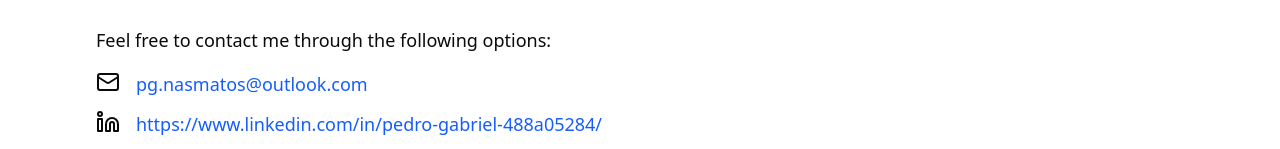
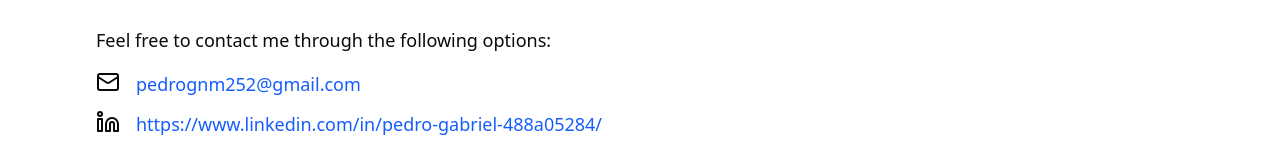
Before and after one commit to LPeter-nm/portfolio_version_2026_1, a Next.js app: page /en in a window 1280 px wide. Both pictures are taken after a click on the button "Contact". Shown: the part 151-300 px from the top of the page. Built offline with nearby package versions, Linux system fonts and the light colour scheme.

Commit message:
enhancement: changing email

```diff
--- a/src/components/sections/contact.tsx
+++ b/src/components/sections/contact.tsx
@@ -15,7 +15,7 @@ export default function Contact() {
           <a
             href="mailto:pg.nasmatos@outlook.com"
             className="text-blue-600 hover:underline">
-            pg.nasmatos@outlook.com
+            pedrognm252@gmail.com
           </a>
         </div>
         <div className="flex items-center gap-2">
```
